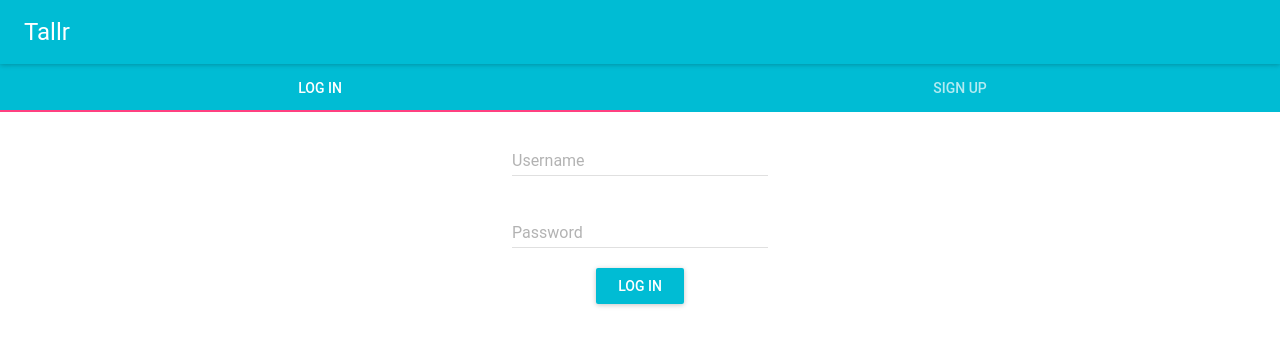
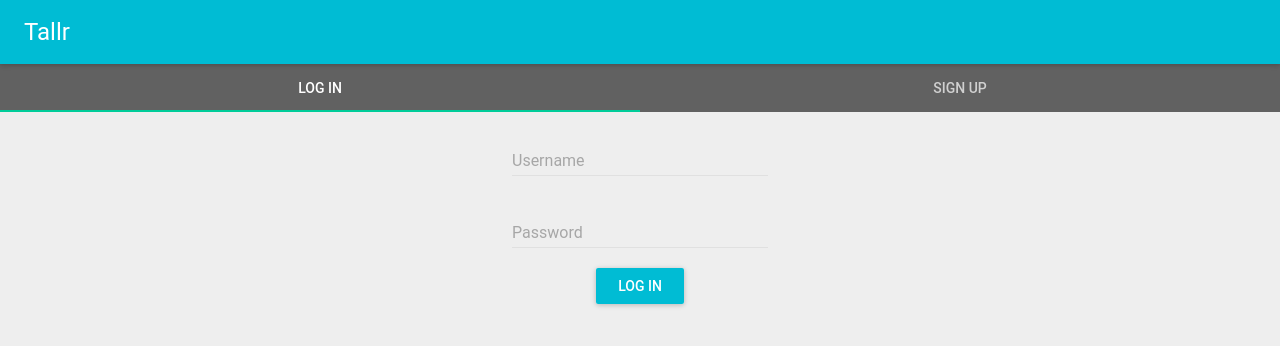
Before and after one commit to snhendo/snhendo.github.io, a React (Create React App) app: page / in a window 1280 px wide. Shown: the top 346 px of the page. Built offline with nearby package versions, Linux system fonts and the light colour scheme.

Commit message:
working on stuff

```diff
--- a/src/App.js
+++ b/src/App.js
@@ -7,6 +7,8 @@ import NewTask from './NewTask';
 import TaskList from './TaskList';
 import Profile from './Profile';
 import Settings from './Settings';
+import {grey200} from 'material-ui/styles/colors';
+
 
 class App extends Component {
   render() {
@@ -14,7 +16,8 @@ class App extends Component {
       <Router>
         <MuiThemeProvider>
           <div className="App"
-            style={{minHeight:'100vh'}}>
+            style={{minHeight:'100vh',
+              backgroundColor: grey200}}>
             <Route exact={true} render={()=><Login />} path='/' />
             <Route render={()=><NewTask />} path='/NewTask' />
             <Route render={()=><TaskList/>} path='/TaskList' />
--- a/src/Login.js
+++ b/src/Login.js
@@ -4,7 +4,7 @@ import RaisedButton from 'material-ui/RaisedButton';
 import AppBar from 'material-ui/AppBar';
 import {grey700} from 'material-ui/styles/colors';
 import {Tabs, Tab} from 'material-ui/Tabs';
-import SwipeableViews from 'react-swipeable-views';
+import {RadioButton, RadioButtonGroup} from 'material-ui/RadioButton';
 
 
 
@@ -30,8 +30,8 @@ class Login extends Component {
           iconClassNameRight="muidocs-icon-navigation-expand-more"
           showMenuIconButton={false}
         />
-        <Tabs>
-          <Tab label='Log In'>
+        <Tabs tabItemContainerStyle={{backgroundColor: grey700}} inkBarStyle={{backgroundColor: '#00cc99'}} >
+          <Tab label='Log In' style={{backgroundColor: grey700}} >
               <div style={{textAlign: 'center'}}>
                 {/* <h3 style={{color: grey700}}>Log in or Sign up</h3> */}
                 <TextField
@@ -48,7 +48,7 @@ class Login extends Component {
                 />
               </div>
             </Tab>
-            <Tab label='Sign Up'>
+            <Tab label='Sign Up' style={{backgroundColor: grey700}}>
               <div style={{textAlign: 'center'}}>
                 <TextField
                   floatingLabelText="Username"
@@ -59,6 +59,18 @@ class Login extends Component {
                 <TextField
                   floatingLabelText="Confirm Password"
                 /><br/>
+                <div style={{maxWidth: '100px', textAlign: 'left', }} >
+                  <RadioButtonGroup name="userType" defaultSelected="Tallr">
+                    <RadioButton
+                      value="Tallr"
+                      label="Tallr"
+                    />
+                    <RadioButton
+                      value="Shortr"
+                      label="Shortr"
+                    />
+                  </RadioButtonGroup>
+                </div>
                 <RaisedButton
                   backgroundColor="#00cc99"
                   labelColor="#fff"
```
